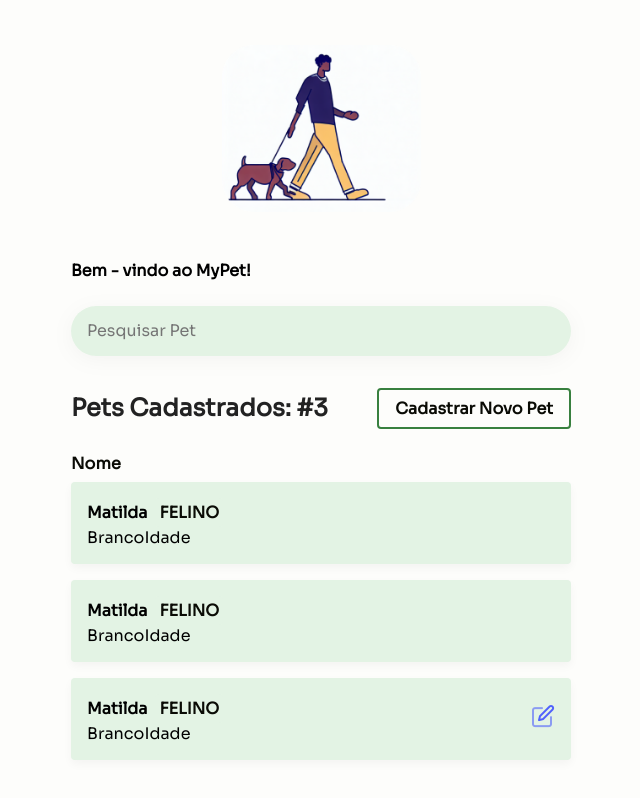
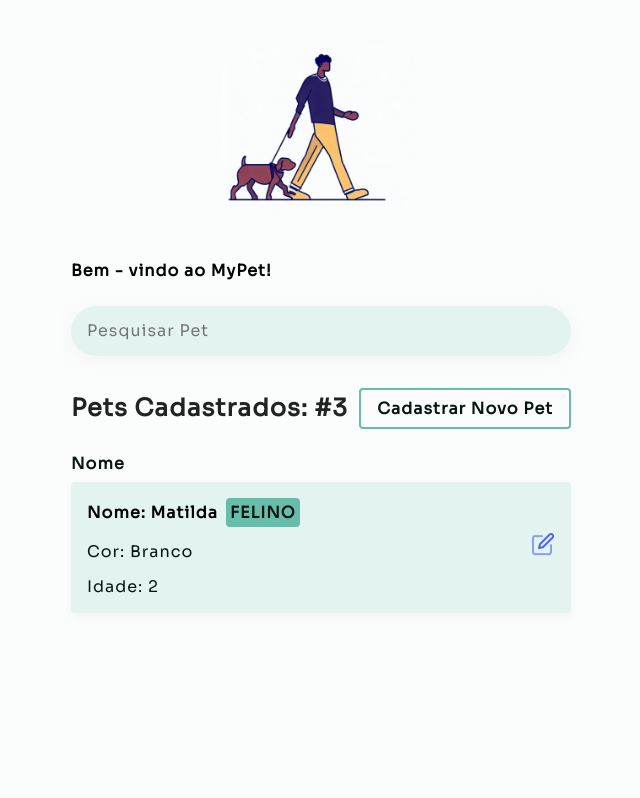
Before and after one commit to marcelosoa/my-pets, a React (Create React App) app: page / in a window 1280 px wide. Shown: the whole page, without its empty margins (319-959 px from the left). Built offline with nearby package versions, Linux system fonts and the light colour scheme.

Commit message:
feat: new colors

```diff
--- a/package.json
+++ b/package.json
@@ -22,7 +22,8 @@
     "start": "react-scripts start",
     "build": "react-scripts build",
     "test": "react-scripts test",
-    "eject": "react-scripts eject"
+    "eject": "react-scripts eject",
+    "postinstall": "npx typesync"
   },
   "eslintConfig": {
     "extends": [
--- a/src/Router.tsx
+++ b/src/Router.tsx
@@ -2,12 +2,14 @@ import { Switch, Route } from 'react-router-dom'
 
 import HomeScreen from './pages/Home'
 import RegisterPetScreen from './pages/NewPet'
+import PetInfoScreen from './pages/PetInfo/index'
 
 export default function Routes () {
   return (
     <Switch>
       <Route path="/" exact component={HomeScreen} />
       <Route path="/register-pet" exact component={RegisterPetScreen} />
+      <Route path="/pet-info" exact component={PetInfoScreen} />
     </Switch>
   )
 }
--- a/src/assets/style/style.ts
+++ b/src/assets/style/style.ts
@@ -7,6 +7,7 @@ export default createGlobalStyle`
     box-sizing: border-box;
     font-family: 'Sora', sans-serif;
     font-size: 16px;
+    letter-spacing: 1px;
   }
 
   body {
--- a/src/assets/style/theme/default.ts
+++ b/src/assets/style/theme/default.ts
@@ -1,12 +1,11 @@
-// eslint-disable-next-line import/no-anonymous-default-export
 export default {
   colors: {
-    background: '#fdfdfb',
+    background: '#fbfdfd',
     primary: {
-      text: '#0a0b05',
-      primary_button: '#558038',
-      secondary_button: '#e3f3e4',
-      accent: '#38803f'
+      text: '#091513',
+      primary_button: '#78c4b4',
+      secondary_button: '#e3f3ef',
+      accent: '#67bcaa'
     }
   }
 }
--- a/src/pages/Home/index.tsx
+++ b/src/pages/Home/index.tsx
@@ -22,34 +22,14 @@ export default function HomeScreen () {
         <PetCards>
           <div className='info'>
           <div className='pet-name'>
-            <strong>Matilda</strong>
+            <strong>Nome: Matilda</strong>
             <small>Felino</small>
           </div>
-          <span>Branco</span>
-          <span>Idade</span>
-          </div>
-        </PetCards>
-        <PetCards>
-          <div className='info'>
-          <div className='pet-name'>
-            <strong>Matilda</strong>
-            <small>Felino</small>
-          </div>
-          <span>Branco</span>
-          <span>Idade</span>
-          </div>
-        </PetCards>
-        <PetCards>
-          <div className='info'>
-          <div className='pet-name'>
-            <strong>Matilda</strong>
-            <small>Felino</small>
-          </div>
-          <span>Branco</span>
-          <span>Idade</span>
+          <span>Cor: Branco</span>
+          <span>Idade: 2 </span>
           </div>
           <div className='actions'>
-            <Link to="/edit/123">
+            <Link to="/edit">
               <img src={select} alt='edit' />
             </Link>
           </div>
--- a/src/pages/Home/styled.ts
+++ b/src/pages/Home/styled.ts
@@ -94,7 +94,7 @@ export const PetCards = styled.div`
       align-items: center;
 
       small {
-        background: ${({ theme }) => theme.colors.primary.secondary_button};
+        background: ${({ theme }) => theme.colors.primary.accent};
         color: ${({ theme }) => theme.colors.primary.text};
         font-weight: bold;
         text-transform: uppercase;
@@ -102,13 +102,13 @@ export const PetCards = styled.div`
         border-radius: 4px;
         margin-left: 8px;
       }
-
-      span {
+    }
+    span {
+        margin-top: 14px;
         display: block;
-        font-size: 14px;
+        font-size: 12;
         color: ${({ theme }) => theme.colors.primary.text};
       }
-    }
   }
 
   .actions {
--- a/src/pages/NewPet/index.tsx
+++ b/src/pages/NewPet/index.tsx
@@ -22,21 +22,20 @@ export default function RegisterPetScreen () {
       <PageHeader title="Novo Animalzinho" />
       <Form>
         <FormGroupComponent error=''>
-          <Input value={name} placeholder="nome do animalzinho" />
+          <Input value={name} placeholder="Nome do animalzinho" />
         </FormGroupComponent>
         <FormGroupComponent error=''>
-          <Input value={type} placeholder="raça" />
+          <Input value={type} placeholder="Tipo" />
         </FormGroupComponent>
         <FormGroupComponent error=''>
-          <Input value={color} placeholder="cor do animalzinho" />
+          <Input value={color} placeholder="Cor do animalzinho" />
         </FormGroupComponent>
         <FormGroupComponent error=''>
-          <Input value={age} placeholder="idade do animalzinho" />
+          <Input value={age} placeholder="Idade do animalzinho" />
         </FormGroupComponent>
         <ButtonContainer>
           <Button type="submit">Cadastrar Novo Pet</Button>
         </ButtonContainer>
-
       </Form>
     </>
   )
--- /dev/null
+++ b/src/pages/PetInfo/index.tsx
@@ -0,0 +1,5 @@
+export default function PetInfoScreen () {
+  return (
+    'eitado'
+  )
+}
```
